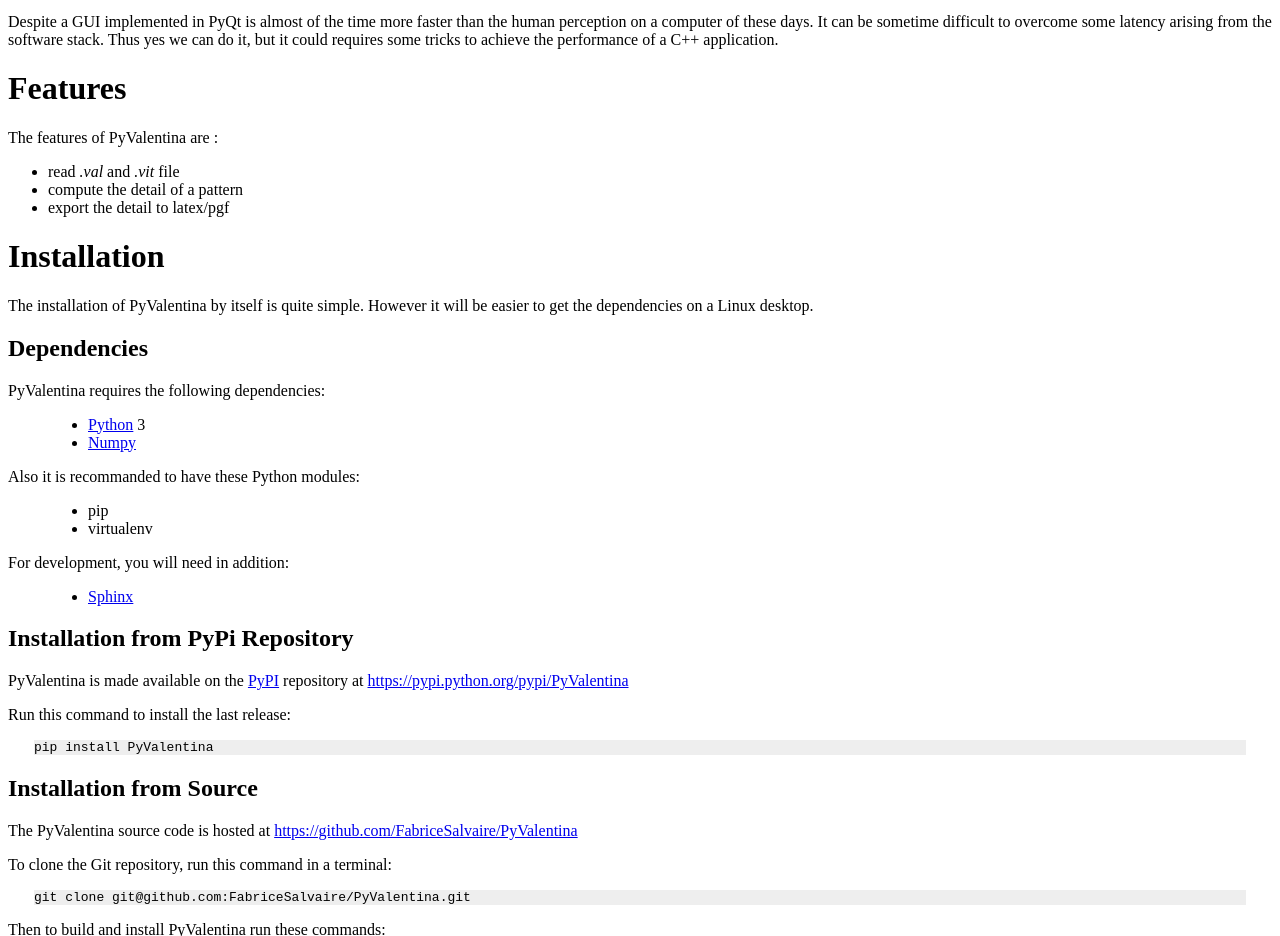
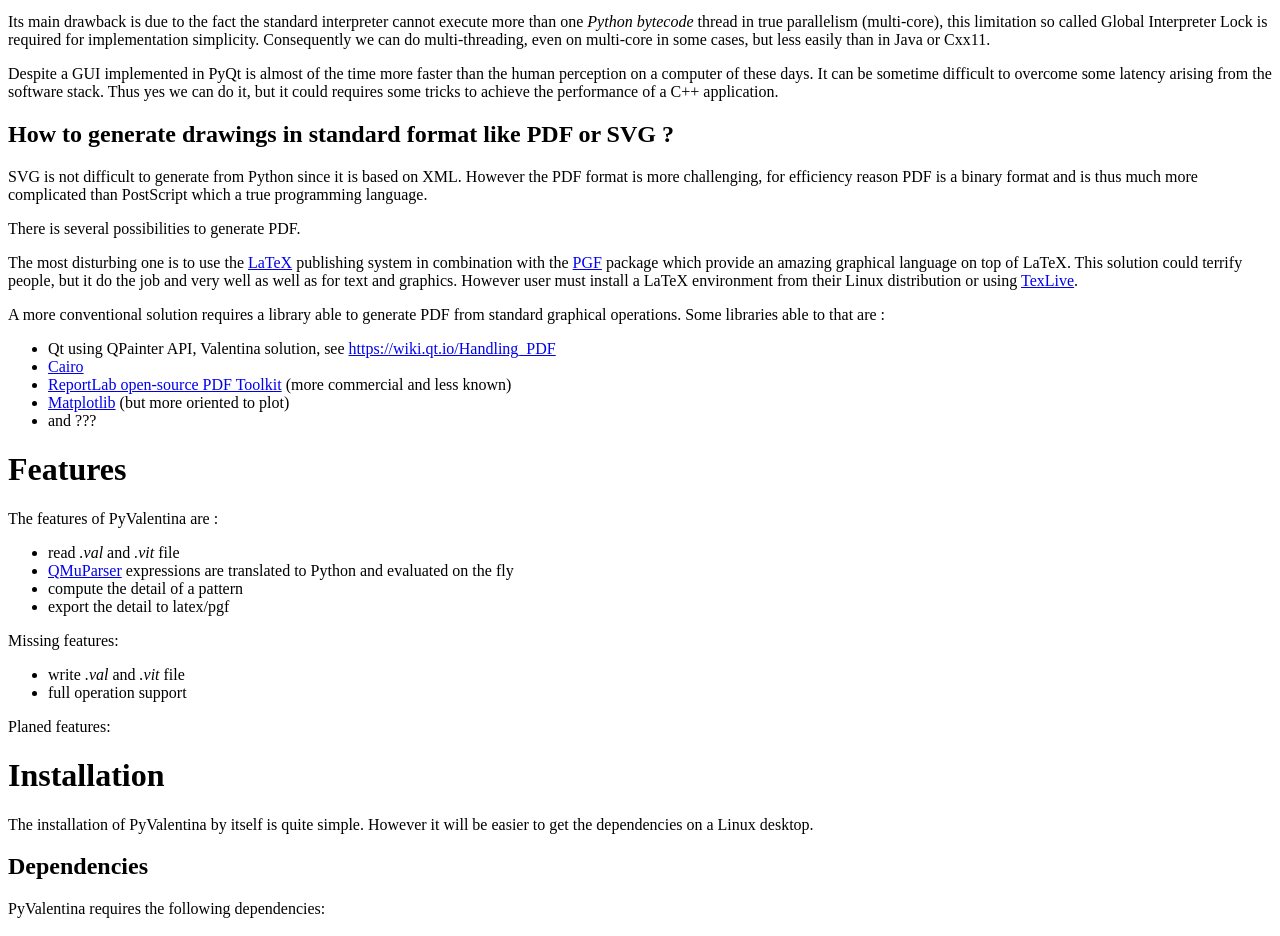
Before and after one commit to FabriceSalvaire/Patro, a plain HTML site: page README.html in a window 1280 px wide. Shown: the part 1774-2710 px from the top of the page. Drawn offline with Linux system fonts and the light colour scheme.

Commit message:
updated doc

```diff
--- a/README.html
+++ b/README.html
@@ -432,6 +432,10 @@ its ecosystem (scientific libraries).</p>
 the 3D human model generator <a class="reference external" href="http://www.makehuman.org">MakeHuman</a> is written in Python.</p>
 <p>Python can be easily extended by C libraries using <a class="reference external" href="http://cffi.readthedocs.io/en/latest">CFFI</a>
 and C++ libraries using <a class="reference external" href="http://www.swig.org">SWIG</a>.</p>
+<p>Python as other dynamic languages is able to evaluate code on the fly which provide an expression
+evaluator for free.  And this feature is even more pertinent in our case because of the canonical
+nature of the syntax of Python which is natural to somebody initiated to a basic mathematical
+language level.</p>
 </div>
 <div class="section" id="what-is-the-purpose-of-this-library">
 <h2>What is the purpose of this library ?</h2>
@@ -454,6 +458,27 @@ multi-core in some cases, but less easily than in Java or Cxx11.</p>
 computer of these days.  It can be sometime difficult to overcome some latency arising from the
 software stack.  Thus yes we can do it, but it could requires some tricks to achieve the performance
 of a C++ application.</p>
+</div>
+<div class="section" id="how-to-generate-drawings-in-standard-format-like-pdf-or-svg">
+<h2>How to generate drawings in standard format like PDF or SVG ?</h2>
+<p>SVG is not difficult to generate from Python since it is based on XML.  However the PDF format is
+more challenging, for efficiency reason PDF is a binary format and is thus much more complicated
+than PostScript which a true programming language.</p>
+<p>There is several possibilities to generate PDF.</p>
+<p>The most disturbing one is to use the <a class="reference external" href="https://en.wikipedia.org/wiki/LaTeX">LaTeX</a> publishing
+system in combination with the <a class="reference external" href="http://www.texample.net/tikz/examples">PGF</a> package which provide
+an amazing graphical language on top of LaTeX.  This solution could terrify people, but it do the
+job and very well as well as for text and graphics.  However user must install a LaTeX environment
+from their Linux distribution or using <a class="reference external" href="https://www.tug.org/texlive">TexLive</a>.</p>
+<p>A more conventional solution requires a library able to generate PDF from standard graphical
+operations.  Some libraries able to that are :</p>
+<ul class="simple">
+<li>Qt using QPainter API, Valentina solution, see <a class="reference external" href="https://wiki.qt.io/Handling_PDF">https://wiki.qt.io/Handling_PDF</a></li>
+<li><a class="reference external" href="https://www.cairographics.org/manual/cairo-PDF-Surfaces.html">Cairo</a></li>
+<li><a class="reference external" href="http://www.reportlab.com/opensource">ReportLab open-source PDF Toolkit</a> (more commercial and less known)</li>
+<li><a class="reference external" href="http://matplotlib.org">Matplotlib</a> (but more oriented to plot)</li>
+<li>and ???</li>
+</ul>
 <!-- -*- Mode: rst -*- -->
 </div>
 </div>
@@ -462,9 +487,16 @@ of a C++ application.</p>
 <p>The features of PyValentina are :</p>
 <ul class="simple">
 <li>read <em>.val</em> and <em>.vit</em> file</li>
+<li><a class="reference external" href="http://beltoforion.de/article.php?a=muparser">QMuParser</a> expressions are translated to Python and evaluated on the fly</li>
 <li>compute the detail of a pattern</li>
 <li>export the detail to latex/pgf</li>
 </ul>
+<p>Missing features:</p>
+<ul class="simple">
+<li>write <em>.val</em> and <em>.vit</em> file</li>
+<li>full operation support</li>
+</ul>
+<p>Planed features:</p>
 <!-- -*- Mode: rst -*- -->
 </div>
 <div class="section" id="installation">
```
Also changed, not shown: doc/sphinx/source/features.txt, doc/sphinx/source/introduction.txt, 1 other file.
